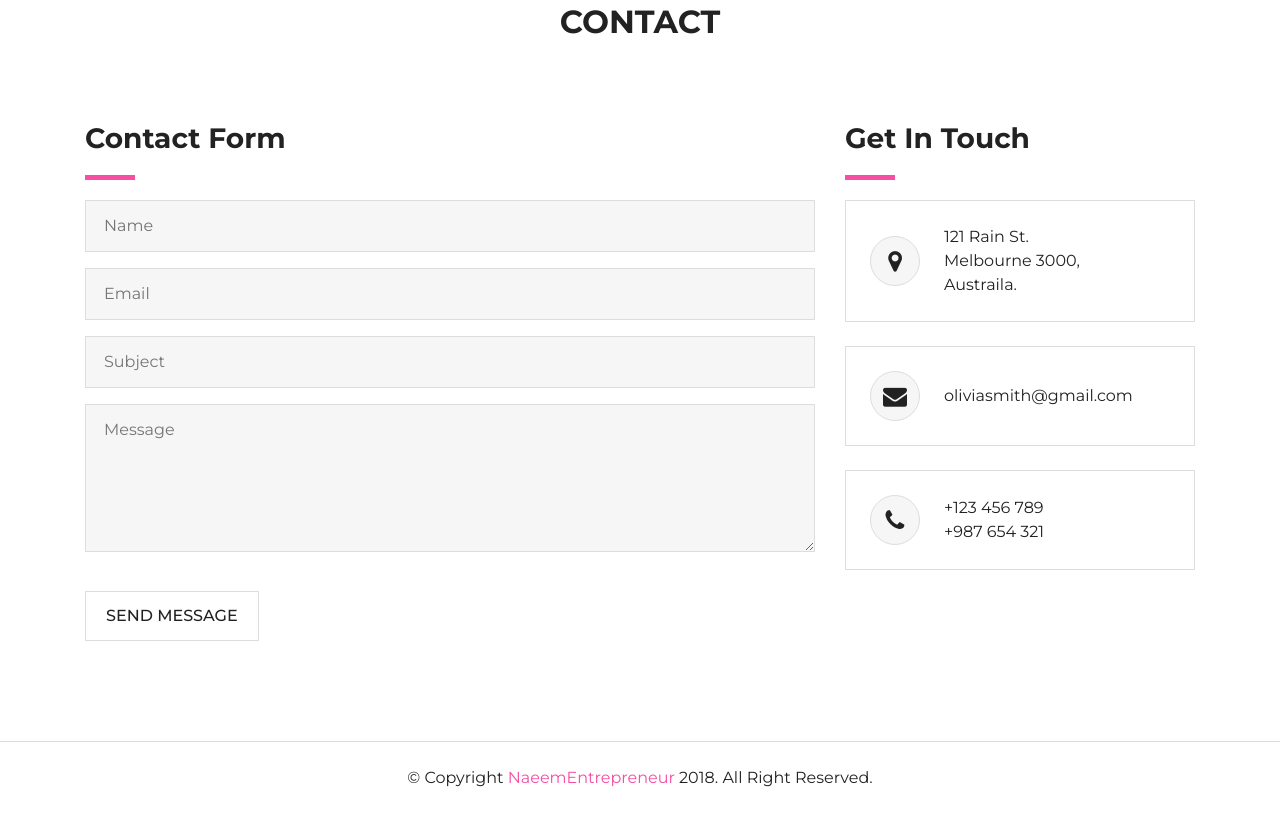
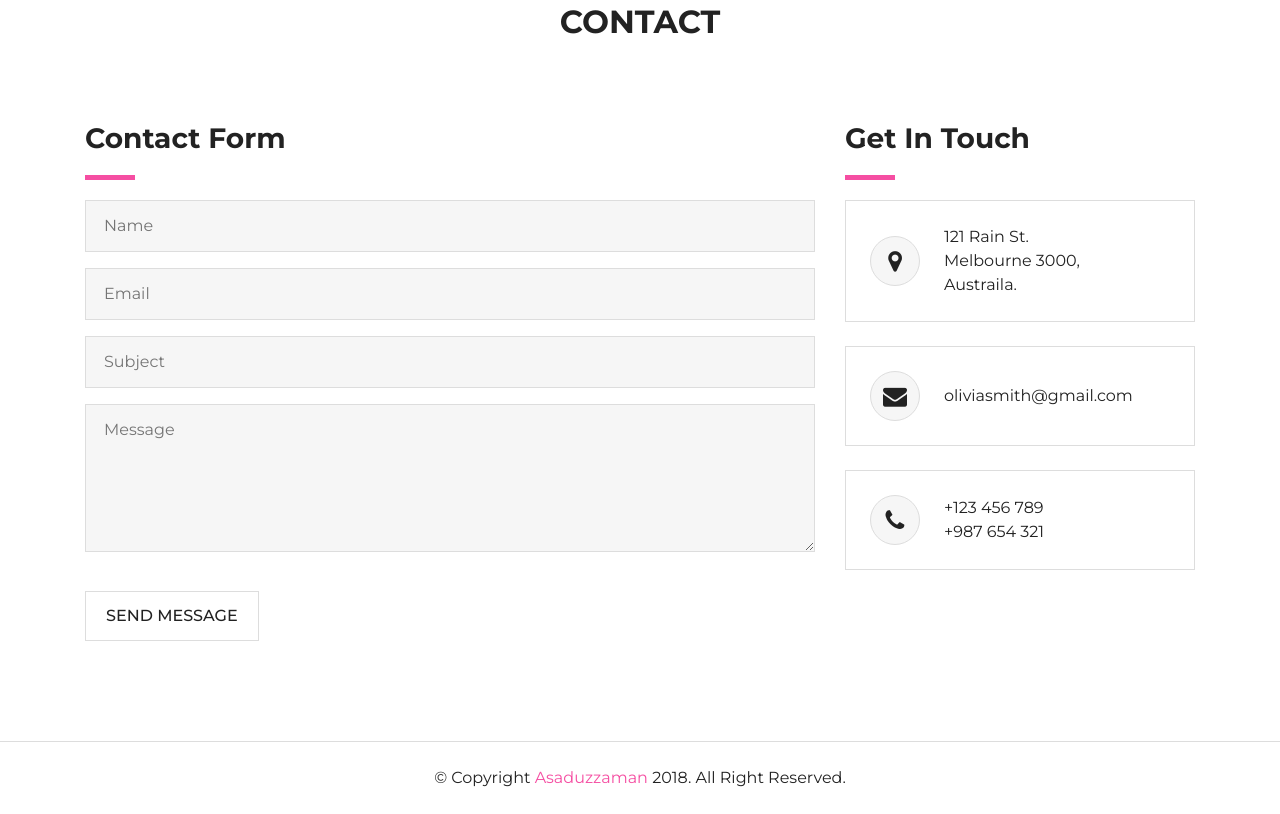
Before and after one commit to asaduzzaman1517/urenas, a plain HTML site: page light/index.html in a window 1280 px wide. Shown: the part 9914-10728 px from the top of the page. Drawn offline with Linux system fonts and the light colour scheme; animation ran at ten frames a second.

Commit message:
Update index.html

```diff
--- a/light/index.html
+++ b/light/index.html
@@ -959,7 +959,7 @@
         <div class="container">
             <div class="row">
                 <div class="col-md-12">
-                    <span>&copy; copyright <a href="https://themeforest.net/user/NaeemEntrepreneur" target="_blank">NaeemEntrepreneur</a> 2018. all right reserved.</span>
+                    <span>&copy; copyright <a href="https://www.codderr.com" target="_blank">Asaduzzaman</a> 2018. all right reserved.</span>
                 </div>
             </div>
         </div>
```
